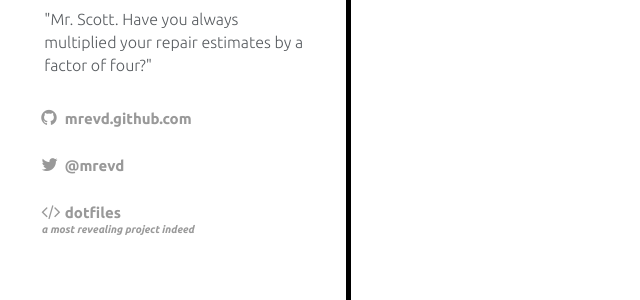
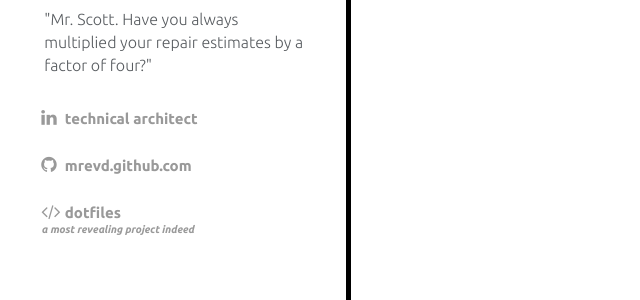
Before and after one commit to rattlion/rattlion.github.com, a Jekyll site: the page built from index.html, in a window 1280 px wide. Shown: the part 206-506 px from the top of the page, without its empty margins (0-640 px from the left). Built offline with Jekyll 4.4.1, drawn with Linux system fonts in a browser that asks for light colours; nearby versions of some CDN libraries; Markdown is read by kramdown in place of the engine named in the settings.

Commit message:
new title, dont tweet

```diff
--- a/_layouts/default.html
+++ b/_layouts/default.html
@@ -39,16 +39,16 @@
           "Mr. Scott. Have you always multiplied your repair estimates by a factor of four?"
         </h2>
       </li>
+      <li class="link linkedin">
+        <a href="https://www.linkedin.com/in/mrmattryan/">
+          <i class="icon-linkedin"></i>
+          technical architect
+        </a>
+      </li>
       <li class="link website">
         <a href="http://github.com/mrevd">
           <i class="icon-github"></i>
           mrevd.github.com
-        </a>
-      </li>
-      <li class="link twitter">
-        <a href="http://twitter.com/mrevd">
-          <i class="icon-twitter"></i>
-          @mrevd
         </a>
       </li>
       <li class="link dotfiles">
--- a/index.html
+++ b/index.html
@@ -3,16 +3,18 @@ layout: default
 title: Matt Ryan
 ---
 
-<div class="hidden">
-  {% for post in site.posts %}
-    <article class="post">
-      <h2>
-        <a href="{{ post.url }}" class="title">{{ post.title }}</a>
-      </h2>
-
-      <time datetime="{{ post.date | date: "%Y-%m-%d" }}">{{ post.date | date_to_long_string }}</time>
-
-      {{ post.content }}
-    </article>
-  {% endfor %}
-</div>
+<!--
+   -<div class="hidden">
+   -  {% for post in site.posts %}
+   -    <article class="post">
+   -      <h2>
+   -        <a href="{{ post.url }}" class="title">{{ post.title }}</a>
+   -      </h2>
+   -
+   -      <time datetime="{{ post.date | date: "%Y-%m-%d" }}">{{ post.date | date_to_long_string }}</time>
+   -
+   -      {{ post.content }}
+   -    </article>
+   -  {% endfor %}
+   -</div>
+   -->
```
